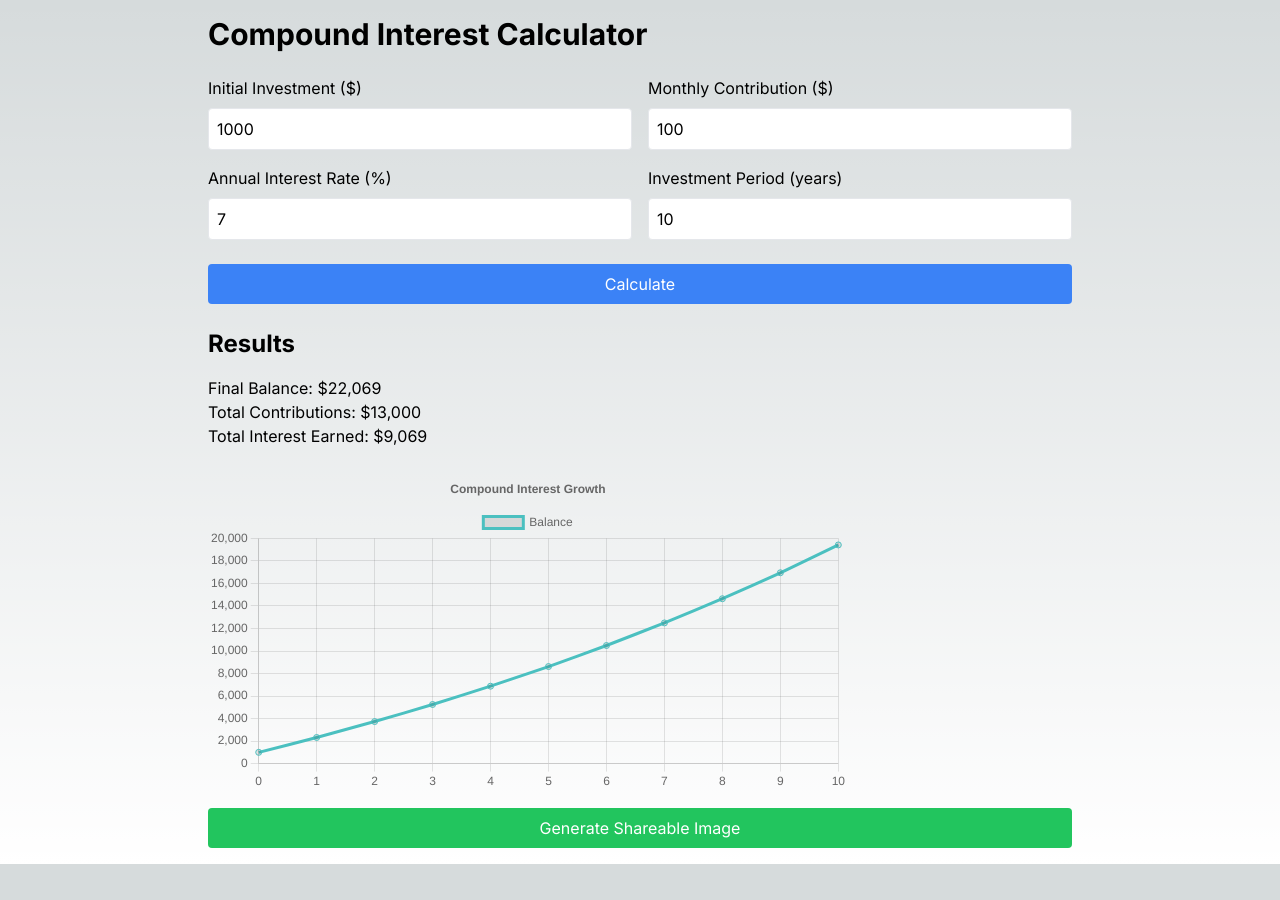
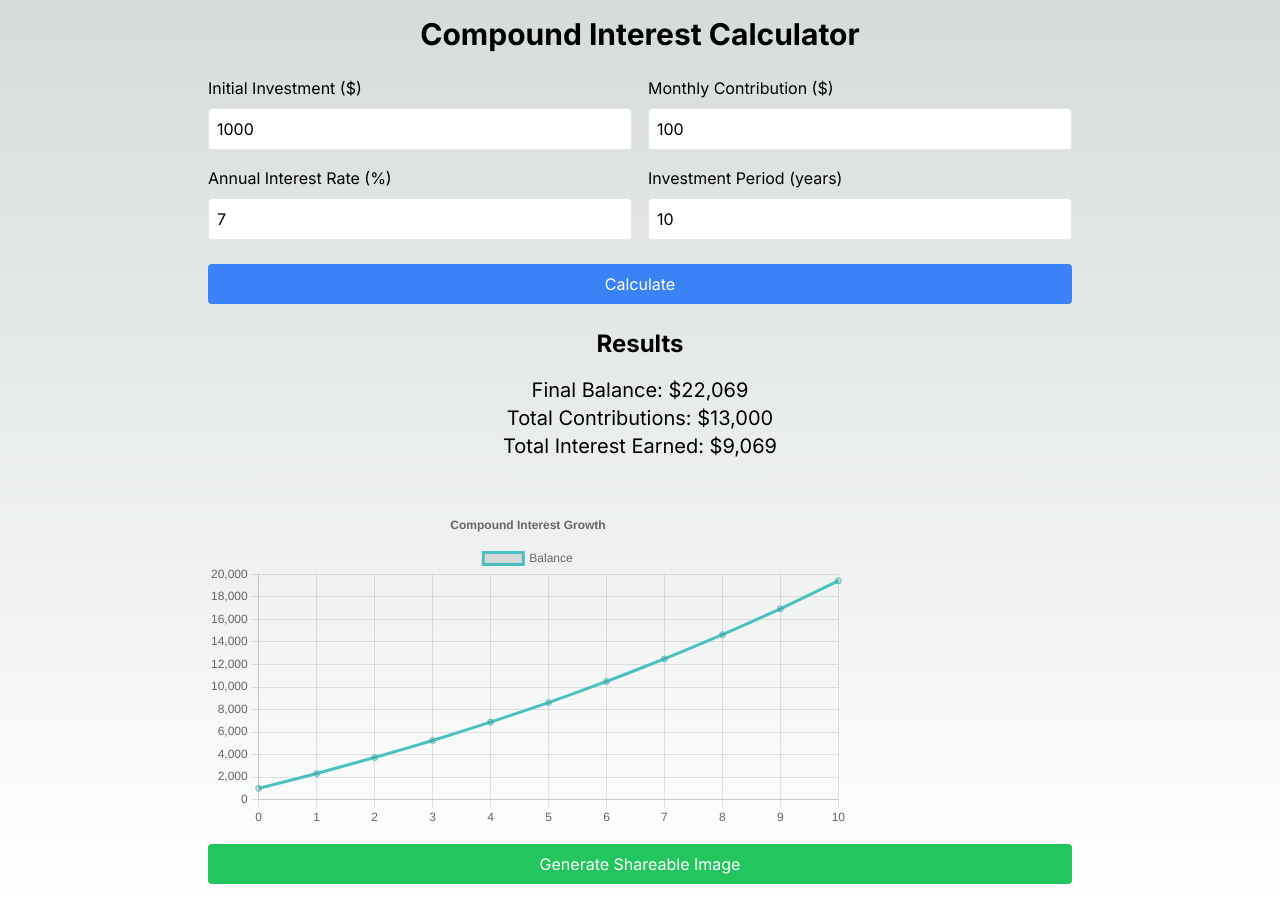
Before and after one commit to blindjedi/growth-calculator, a Next.js app: page /calculator in a window 1280 px wide. Both pictures are taken after a click on the button "Calculate". Before the commit the page ends 864 px from the top, so only its background shows below. Built offline with nearby package versions, Linux system fonts and the light colour scheme.

Commit message:
ui improvements

```diff
--- a/src/app/calculator/page.tsx
+++ b/src/app/calculator/page.tsx
@@ -93,7 +93,7 @@ const CompoundInterestCalculator: React.FC = () => {
 
   return (
     <div className="max-w-4xl mx-auto p-4">
-      <h1 className="text-3xl font-bold mb-6">Compound Interest Calculator</h1>
+      <h1 className="text-3xl font-bold mb-6 text-center">Compound Interest Calculator</h1>
       <div className="grid grid-cols-1 md:grid-cols-2 gap-4 mb-6">
         <div>
           <label className="block mb-2">Initial Investment ($)</label>
@@ -140,14 +140,15 @@ const CompoundInterestCalculator: React.FC = () => {
       </button>{results && (
         <>
           <div className="mt-6">
-            <h2 className="text-2xl font-bold mb-4">Results</h2>
-            <p>Final Balance: ${results.finalBalance.toLocaleString()}</p>
-            <p>Total Contributions: ${results.totalContributions.toLocaleString()}</p>
-            <p>Total Interest Earned: ${results.totalInterest.toLocaleString()}</p>
-            <div className="mt-6 h-80">
+            <h2 className="text-2xl font-bold mb-4 text-center">Results</h2>
+            <p className='text-center text-xl'>Final Balance: ${results.finalBalance.toLocaleString()}</p>
+            <p className='text-center text-xl'>Total Contributions: ${results.totalContributions.toLocaleString()}</p>
+            <p className='text-center text-xl'>Total Interest Earned: ${results.totalInterest.toLocaleString()}</p>
+            <div className="mt-12 h-80">
               <Line options={chartOptions} data={chartData} />
             </div>
           </div>
+
           <button
             onClick={generateShareableImage}
             className="mt-4 w-full bg-green-500 text-white p-2 rounded hover:bg-green-600"
```
